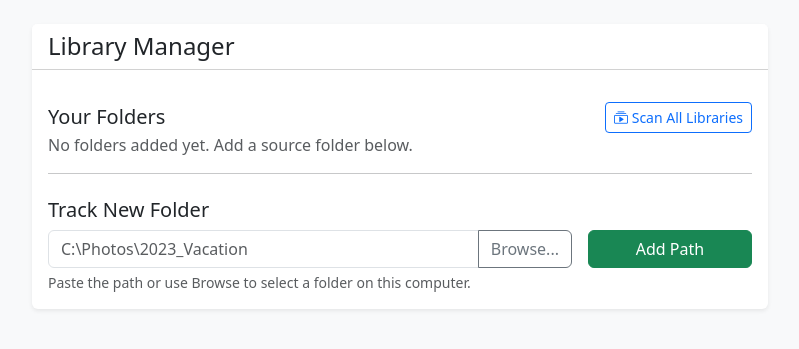
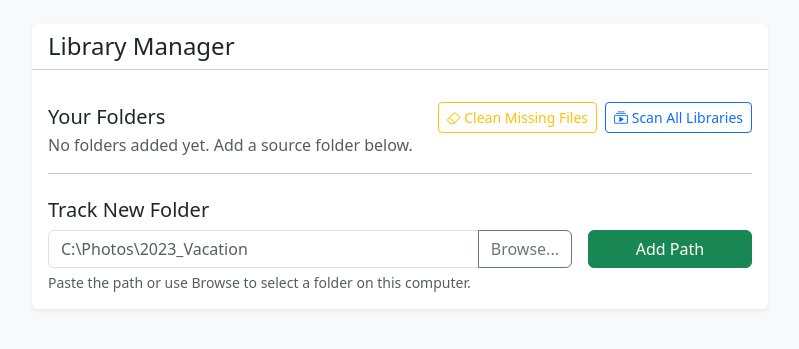
Before and after one commit to josephaschmoe/PhotoArchiveDB, a Flask app: page /scan in a window 1280 px wide. Shown: the part 56-405 px from the top of the page, without its empty margins (240-1039 px from the left). Run offline with Flask 3, Linux system fonts and the light colour scheme.

Commit message:
Added Orphan Cleanup and tweaked Open Folder

```diff
--- a/app/routes.py
+++ b/app/routes.py
@@ -147,10 +147,38 @@ def browse_folders():
 def delete_library(id):
     lp = LibraryPath.query.get_or_404(id)
     path_name = lp.path
+
+    # Automatic Cleanup: Remove assets associated with this path
+    search_path = path_name
+    if not search_path.endswith(os.path.sep):
+        search_path += os.path.sep
+
+    assets_to_delete = Asset.query.filter(Asset.file_path.startswith(search_path)).all()
+    count = len(assets_to_delete)
+
+    for asset in assets_to_delete:
+        db.session.delete(asset)
+
     db.session.delete(lp)
     db.session.commit()
-    flash(f"Stopped tracking folder: {path_name}", 'success')
-    flash(f"Stopped tracking folder: {path_name}", 'success')
+    flash(f"Stopped tracking folder: {path_name} and removed {count} associated records.", 'success')
+    return redirect(url_for('main.scan'))
+
+@main.route('/scan/cleanup', methods=['POST'])
+def cleanup_orphans():
+    assets = Asset.query.all()
+    deleted_count = 0
+    for asset in assets:
+        if not os.path.exists(asset.file_path):
+            db.session.delete(asset)
+            deleted_count += 1
+
+    if deleted_count > 0:
+        db.session.commit()
+        flash(f"Cleanup complete. Removed {deleted_count} missing files.", 'success')
+    else:
+        flash("No missing files found. Database is clean.", 'info')
+
     return redirect(url_for('main.scan'))
 
 @main.route('/scan/all', methods=['POST'])
@@ -278,7 +306,8 @@ def open_folder(asset_id):
             # We use subprocess.Popen to avoid blocking the server script
             # Windows Explorer requires backslashes and strict formatting for /select
             norm_path = os.path.normpath(asset.file_path)
-            subprocess.Popen(f'explorer /select,"{norm_path}"')
+            # Using 'start' via shell=True often helps bring the window to front
+            subprocess.Popen(f'start explorer /select,"{norm_path}"', shell=True)
             flash("Opened folder on server.", "success")
     except Exception as e:
         flash(f"Error opening folder: {e}", 'error')
--- a/app/templates/scan.html
+++ b/app/templates/scan.html
@@ -24,11 +24,19 @@
                 <!-- Existing Libraries -->
                 <div class="d-flex justify-content-between align-items-center mt-3">
                     <h5 class="mb-0">Your Folders</h5>
-                    <form method="POST" action="{{ url_for('main.scan_all_libraries') }}">
-                        <button type="submit" class="btn btn-outline-primary btn-sm">
-                            <i class="bi bi-collection-play"></i> Scan All Libraries
-                        </button>
-                    </form>
+                    <div class="d-flex gap-2">
+                        <form method="POST" action="{{ url_for('main.cleanup_orphans') }}"
+                            onsubmit="return confirm('This will verify every file in the database exists on disk and remove any records that are missing. This cannot be undone.');">
+                            <button type="submit" class="btn btn-outline-warning btn-sm">
+                                <i class="bi bi-eraser"></i> Clean Missing Files
+                            </button>
+                        </form>
+                        <form method="POST" action="{{ url_for('main.scan_all_libraries') }}">
+                            <button type="submit" class="btn btn-outline-primary btn-sm">
+                                <i class="bi bi-collection-play"></i> Scan All Libraries
+                            </button>
+                        </form>
+                    </div>
                 </div>
                 {% if libraries %}
                 <ul class="list-group mb-4">
```
